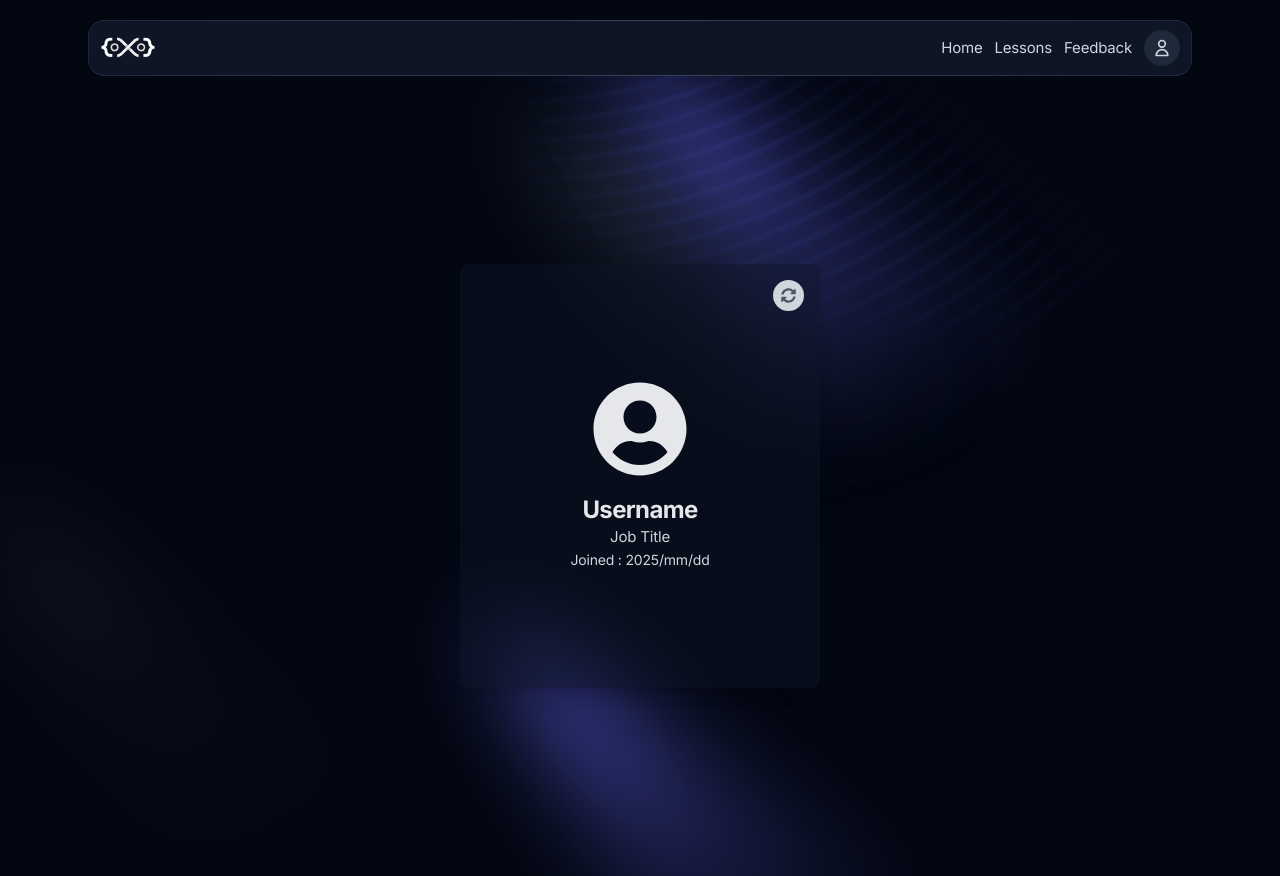
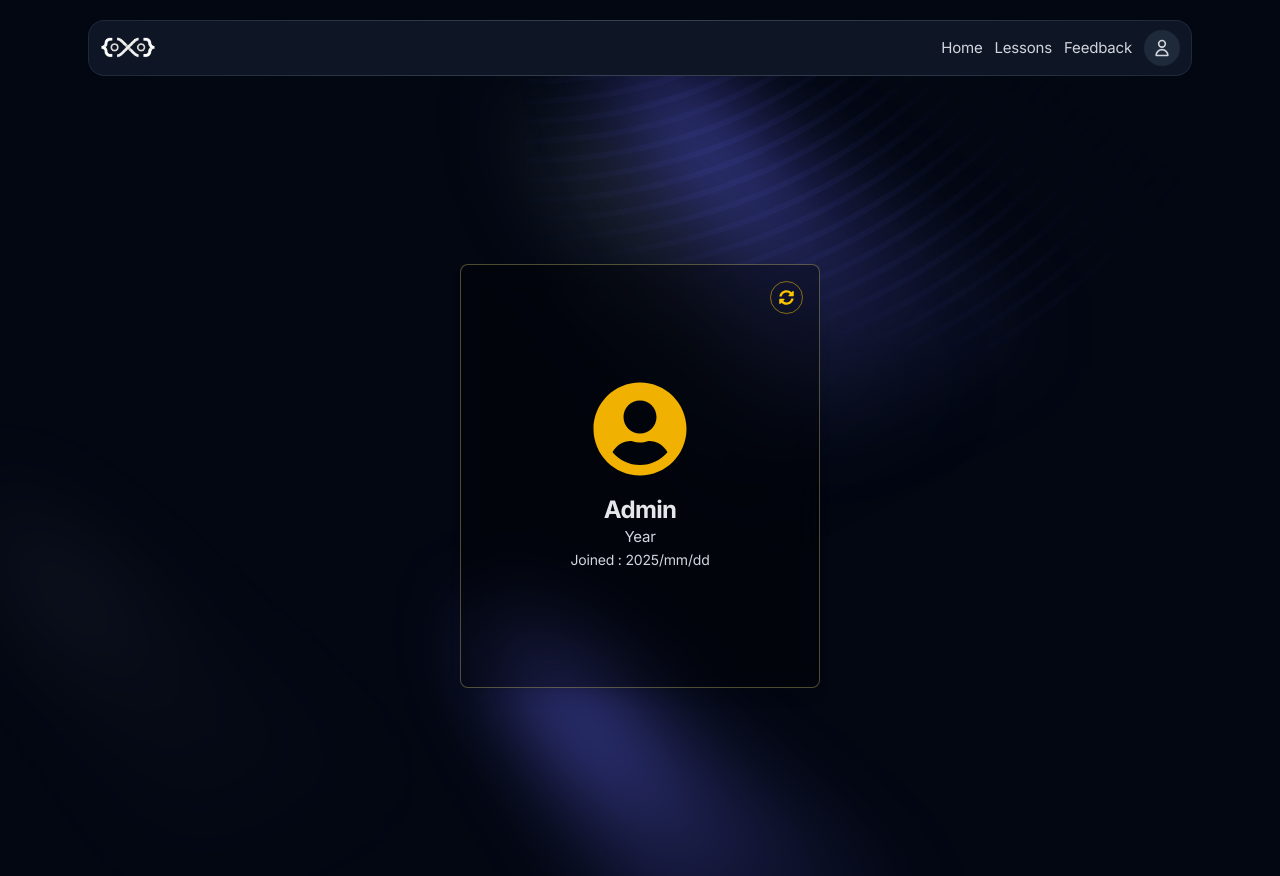
Before and after one commit to Sidali-Djeghbal/BLOCKS, a Next.js app: page /profileCard in a window 1280 px wide. Built offline with nearby package versions, Linux system fonts and the light colour scheme.

Commit message:
adding admin profile card

```diff
--- a/app/(profile)/profileCard/page.tsx
+++ b/app/(profile)/profileCard/page.tsx
@@ -4,7 +4,11 @@ import React, { useState, useEffect } from "react";
 import { FaUserCircle, FaSyncAlt } from "react-icons/fa";
 import Image from "next/image";
 
-const FlippableCard: React.FC = () => {
+interface FlippableCardProps {
+  role: "admin" | "user";
+}
+
+const FlippableCard: React.FC<FlippableCardProps> = ({ role }) => {
   const [isFlipped, setIsFlipped] = useState(false);
 
   useEffect(() => {
@@ -55,11 +59,48 @@ const FlippableCard: React.FC = () => {
             isFlipped ? "rotate-y-180" : ""
           }`}
         >
+          {1 ? ( // TODO : admin check here //////////////////////////
+            <>
+              {!isFlipped ? (
+                <div className="inner-card absolute w-full h-full bg-black/30 border-1 border-yellow-200/30 backdrop-blur-lg rounded-lg shadow-lg flex flex-col justify-center items-center p-4 backface-hidden">
+                  <FaUserCircle className="text-yellow-500 text-8xl mb-4" />
+                  <h3 className="text-2xl font-bold">Admin</h3>
+                  <p className="text-gray-300 text-md">Year</p>
+                  <p className="text-gray-300 text-sm">Joined : 2025/mm/dd</p>
+                  <button
+                    className="absolute top-4 right-4 border-1 border-yellow-400/50 p-2 rounded-full"
+                    onClick={() => setIsFlipped(true)}
+                  >
+                    <FaSyncAlt className="text-yellow-400 " />
+                  </button>
+                </div>
+              ) : (
+                <div className="inner-card-backface absolute w-full h-full bg-black/30 border-1 border-yellow-400/30 backdrop-blur-lg text-white rounded-lg transform shadow-lg flex flex-col justify-center items-center p-4 backface-hidden">
+                  <Image
+                    src="/images/logoAdmin.svg"
+                    alt="profile"
+                    width={300}
+                    height={250}
+                  />
+                  <h3 className="animate-[gradient_6s_linear_infinite] bg-[linear-gradient(to_right,var(--color-yellow-100),var(--color-yellow-500),var(--color-yellow-500),var(--color-yellow-400),var(--color-yellow-50))] bg-[length:200%_auto] rotate-y-180 bg-clip-text pb-5 font-nacelle text-4xl font-semibold text-transparent md:text-5xl">
+                    TechGeeks
+                  </h3>
+                  <button
+                    className="absolute top-4 right-4 border-1 border-yellow-400/50 p-2 rounded-full"
+                    onClick={() => setIsFlipped(false)}
+                  >
+                    <FaSyncAlt className="text-yellow-400" />
+                  </button>
+                </div>
+              )}
+            </>
+          ) : (
+            <>
               {!isFlipped ? (
                 <div className="inner-card absolute w-full h-full bg-gray-900/40 backdrop-blur-lg rounded-lg shadow-lg flex flex-col justify-center items-center p-4 backface-hidden">
                   <FaUserCircle className="text-gray-200 text-8xl mb-4" />
-              <h3 className="text-2xl font-bold">Username</h3>
-              <p className="text-gray-300 text-md">Job Title</p>
+                  <h3 className="text-2xl font-bold">User</h3>
+                  <p className="text-gray-300 text-md">Year</p>
                   <p className="text-gray-300 text-sm">Joined : 2025/mm/dd</p>
                   <button
                     className="absolute top-4 right-4 bg-gray-300 p-2 rounded-full"
@@ -87,6 +128,8 @@ const FlippableCard: React.FC = () => {
                   </button>
                 </div>
               )}
+            </>
+          )}
         </div>
       </div>
     </div>
--- a/next.config.js
+++ b/next.config.js
@@ -4,9 +4,3 @@ const nextConfig = {};
 module.exports = nextConfig;
 
 const isProd = process.env.NODE_ENV === "production";
-
-module.exports = {
-  experimental: {
-    turbo: false,
-  },
-};
```
Also changed, not shown: app/(profile)/profileCard/reverse.js (deleted), public/images/logoAdmin.svg (added). Lines whose indentation alone changed are shown as unchanged.
